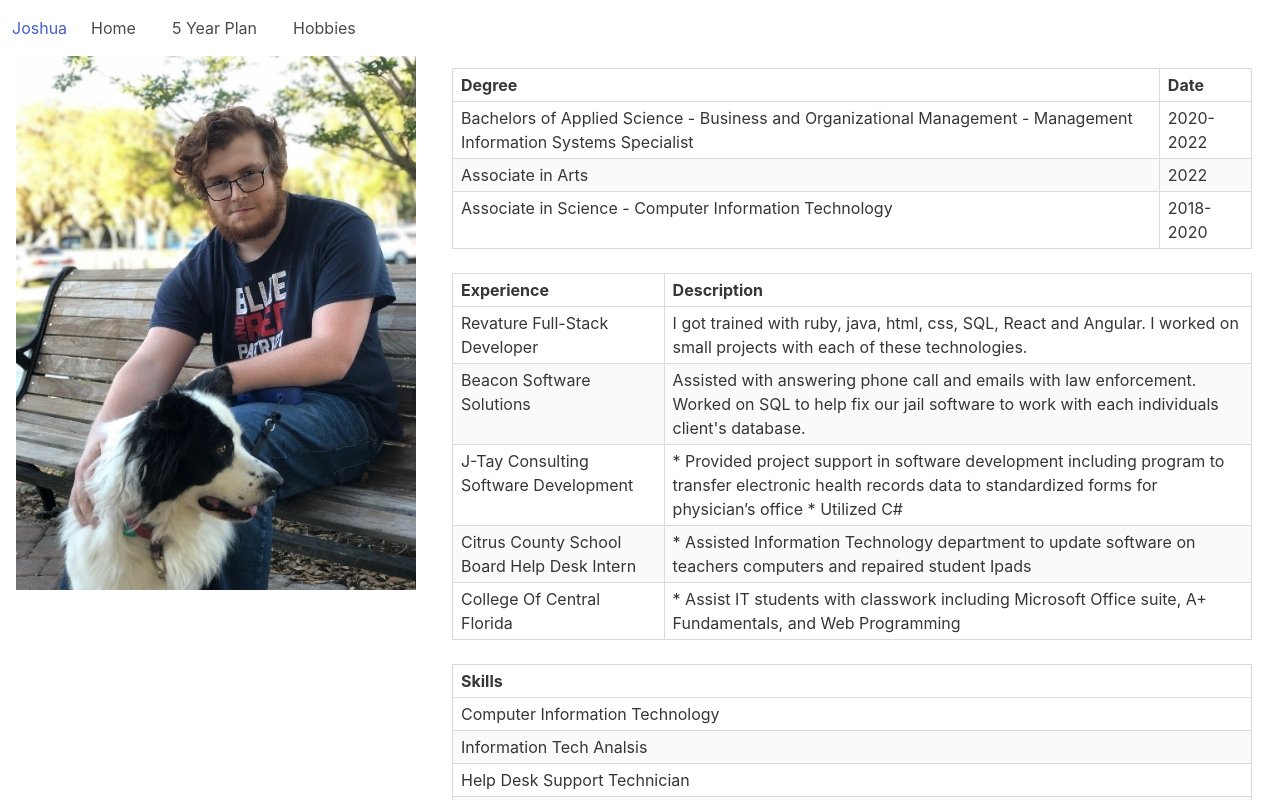
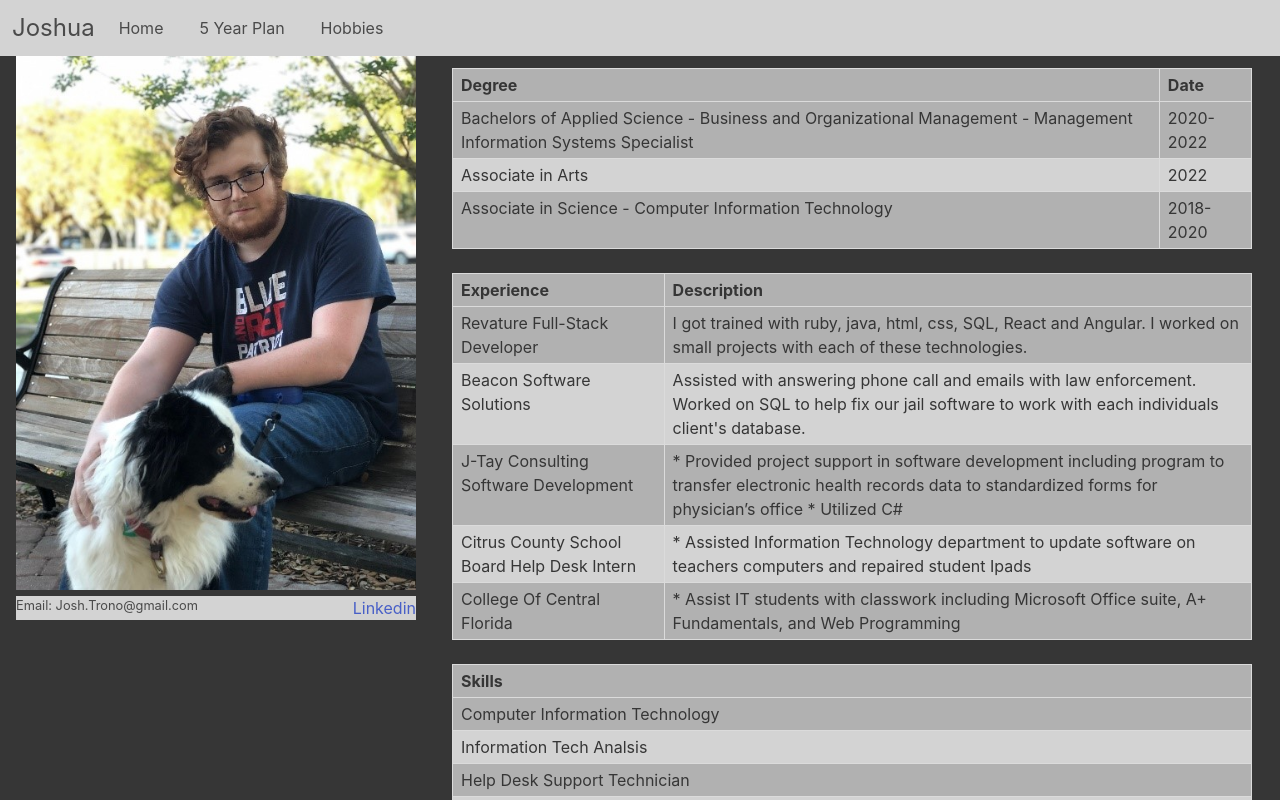
Before and after one commit to JoshTrono/previouswebsite, a React (Create React App) app: page / in a window 1280 px wide. Shown: the top 800 px of the page. Built offline with nearby package versions, Linux system fonts and the light colour scheme.

Commit message:
added some better ui

```diff
--- a/src/components/Hobbies.tsx
+++ b/src/components/Hobbies.tsx
@@ -3,7 +3,7 @@ import React from 'react';
 export default function Hobbies() {
     return (
         <>
-            <div className="has-text-centered">
+            <div className="has-text-centered has-background-light">
                 <h1 className="title is-4 has-text-weight-bold mb-4">My Hobbies</h1>
                 <p className="mb-4">
                     I have some hobbies which include Videogames and learning about technology.
--- /dev/null
+++ b/src/components/Homepage.css
@@ -0,0 +1,6 @@
+tr:nth-child(even) {
+    background-color: lightgray; /* Set your desired background color */
+  }
+tr:nth-child(odd) {
+    background-color: #b1b1b1; /* Set your desired background color */
+  }
--- a/src/components/Homepage.tsx
+++ b/src/components/Homepage.tsx
@@ -1,5 +1,5 @@
 import picture from '../images/Picture1.jpg';
-
+import './Homepage.css';
 
 function createData(
     degree: string,
@@ -50,16 +50,21 @@ const experience = [
 export default function Homepage() {
     return (
         <>
-            <div className='columns' style={{ padding: '0 1rem' }}>
+            <div className='columns has-background-dark' style={{ padding: '0 1rem'}}>
                 <div className='column is-4'>
 
                     <img id='picture' src={picture} alt="" style={{ objectFit: 'contain', width: '100%', height: 'auto' }} />
-
+                    <div>
+                        <ul style={{backgroundColor: 'lightgray', display: "flex", justifyContent: "space-between"}}>
+                            <li><p style={{ fontSize:'80%'}}>Email: Josh.Trono@gmail.com</p></li>
+                            <li><a href="https://www.linkedin.com/in/joshua-trono-0a0a55150/">Linkedin</a></li>
+                        </ul>
+                    </div>
                 </div>
                 <div className='column is-8'>
                     <div className="is-fullheight" style={{ overflow: 'scroll' }}>
                         <div className="column">
-                            <table className="table is-bordered is-striped is-narrow is-hoverable is-fullwidth">
+                            <table className="table is-bordered is-narrow is-hoverable is-fullwidth">
                                 <thead>
                                     <tr>
                                         <th>Degree</th>
@@ -79,7 +84,7 @@ export default function Homepage() {
 
 
                         <div className="column">
-                            <table className="table is-bordered is-striped is-narrow is-hoverable is-fullwidth">
+                            <table className="table is-bordered is-narrow is-hoverable is-fullwidth">
                                 <thead>
                                     <tr>
                                         <th>Experience</th>
@@ -99,7 +104,7 @@ export default function Homepage() {
 
 
                         <div className="column">
-                            <table className="table is-bordered is-striped is-narrow is-hoverable is-fullwidth">
+                            <table className="table is-bordered is-narrow is-hoverable is-fullwidth">
                                 <thead>
                                     <tr>
                                         <th>Skills</th>
--- /dev/null
+++ b/src/components/Nav.css
@@ -0,0 +1,9 @@
+.navbar {
+    background-color: lightgray;
+}
+.Nav-icon {
+    display: flex;
+    justify-content: center;
+    text-align: center;
+    text-size-adjust: 4em;
+}
--- a/src/components/Nav.tsx
+++ b/src/components/Nav.tsx
@@ -13,9 +13,9 @@ export default function Nav() {
       <nav className="navbar" role="navigation" aria-label="main navigation">
         <div className="navbar">
           <div className="navbar-brand">
-            <Link to="/" className="navbar-item">
-              Joshua
-            </Link>
+          <h2 className="navbar-item Nav-icon is-size-4">
+            Joshua
+          </h2>
             <a
               role="button"
               className={`navbar-burger ${isActive ? "is-active" : ""}`}
--- a/src/components/Plan.tsx
+++ b/src/components/Plan.tsx
@@ -16,7 +16,7 @@ const plan = [
 
 export default function Plan() {
     return (
-        <section className="section">
+        <section className="section has-background-dark" style={{ top: 0, left:0 , width: "100%", height: "100%" }}>
             <div className="container">
                 <h1 className="title is-3 has-text-centered mb-4">5 Year Plan</h1>
                 <table className="table is-fullwidth">
--- a/src/index.css
+++ b/src/index.css
@@ -4,3 +4,4 @@
 @import 'tailwindcss/utilities'; */
 
 @import "https://cdn.jsdelivr.net/npm/bulma@0.9.4/css/bulma.min.css";
+@import "./components/Nav.css"
--- a/src/index.tsx
+++ b/src/index.tsx
@@ -16,7 +16,7 @@ const root = ReactDOM.createRoot(
 root.render(
   <React.StrictMode>
     <meta name="viewport" content="width=device-width, initial-scale=1"></meta>
-    <App />
+    <App/>
   </React.StrictMode>
 
 );
```
